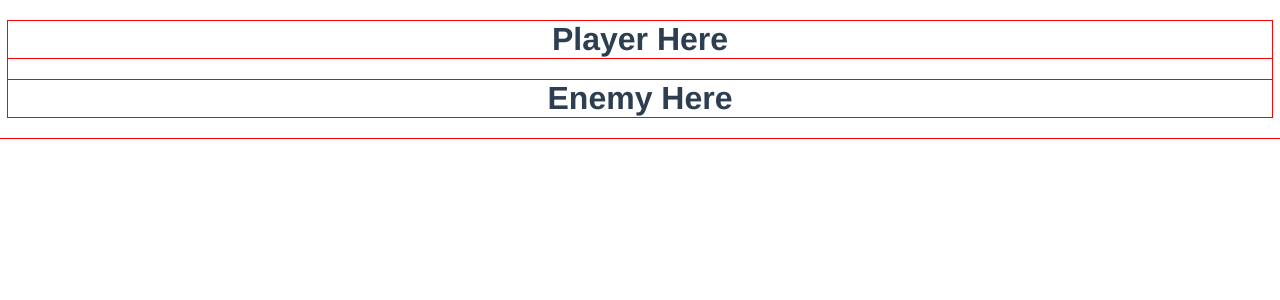
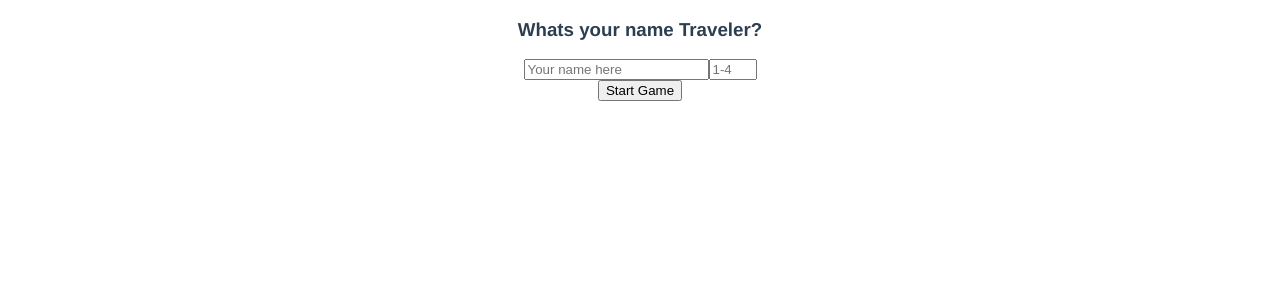
Before and after one commit to michaelgreen94/battle-cards, a Vue app: page / in a window 1280 px wide. Shown: the top 300 px of the page. Built offline with nearby package versions, Linux system fonts and the light colour scheme.

Commit message:
starting form screen

```diff
--- a/src/components/Choosedeck.vue
+++ /dev/null
@@ -1,14 +0,0 @@
-<template>
-  <div class="choose">
-
-  </div>
-</template>
-
-<script>
-  export default {
-    name: 'Choosedeck',
-    data() {
-      return {}
-    }
-  }
-</script>
--- /dev/null
+++ b/src/components/StartGame.vue
@@ -0,0 +1,19 @@
+<template>
+  <div class="start">
+    <h3>Whats your name Traveler?</h3>
+    <form @submit.prevent=addName>
+      <input type="text" placeholder="Your name here">
+      <input type="number" placeholder="1-4" min="0" max="4">
+    </form>
+    <button @click="startGame">Start Game</button>
+  </div>
+</template>
+
+<script>
+  export default {
+    name: 'StartGame',
+    data() {
+      return {}
+    }
+  }
+</script>
--- a/src/router.js
+++ b/src/router.js
@@ -8,7 +8,7 @@ Vue.use(Router)
 export default new Router({
   routes: [
     {
-      path: '/',
+      path: '/Battlefield',
       name: 'Battlefield',
       component: Battlefield
     },
--- a/src/store.js
+++ b/src/store.js
@@ -4,14 +4,27 @@ import Axios from 'axios'
 
 Vue.use(Vuex)
 
+let gameApi = Axios.create({
+  baseURL: 'https://inspire-server.herokuapp.com/cards',
+  timeout: 3000
+})
+
 export default new Vuex.Store({
   state: {
-
+    game: []
+    //game = object or array?
   },
   mutations: {
-
+    setGame(state, data) {
+      state.game = data
+    }
   },
   actions: {
-
+    newGame({ commit, dispatch }, params) {
+      gameApi.get(params)
+        .then(res => {
+          commit('setGame', res.data.results)
+        })
+    }
   }
 })
--- a/src/views/Battlefield.vue
+++ b/src/views/Battlefield.vue
@@ -1,7 +1,8 @@
 <template>
-  <div class="select">
+  <div class="battlefield">
+    <Enemy/>
     <Player/>
-    <Enemy/>
+    <button @click="surrender">I Quit</button>
   </div>
 </template>
 
@@ -15,7 +16,9 @@
 
     },
     methods: {
-
+      surrender() {
+        this.$router.push('/')
+      }
     },
     components: {
       Enemy,
@@ -25,7 +28,7 @@
 </script>
 
 <style>
-  * {
+  /* * {
     outline: 1px solid red;
-  }
+  } */
 </style>
--- a/src/views/SelectDeck.vue
+++ b/src/views/SelectDeck.vue
@@ -1,13 +1,11 @@
 <template>
   <div class="select-deck">
-    <img src="../assets/gamecard2.png" alt="">
-    <img src="../assets/gamecard.gif" alt="">
-    <img src="../assets/logo.png" alt="">
+    <StartGame/>
   </div>
 </template>
 
 <script>
-  import Choosedeck from "@/components/Choosedeck"
+  import StartGame from "@/components/StartGame"
 
   export default {
     name: 'SelectDeck',
@@ -15,10 +13,12 @@
 
     },
     methods: {
-
+      startGame() {
+        this.$router.push('/Battlefield')
+      }
     },
     components: {
-      Choosedeck
+      StartGame
     }
   }
 </script>
```
